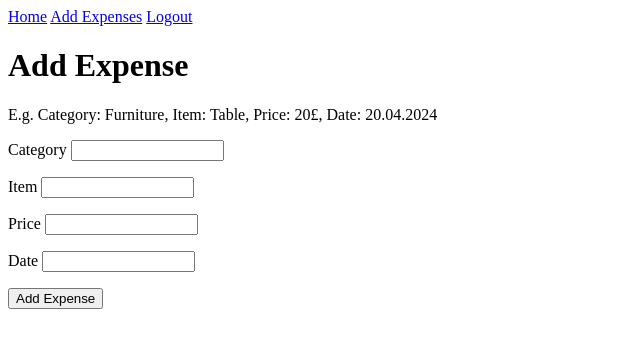
After one commit to ak-fishbarc/FinanceTracker, a Flask app: page /post_expense in a window 1280 px wide. The commit adds this page. Shown: the top 348 px of the page, without its empty margins (0-640 px from the left). Run offline with Flask 3, Linux system fonts and the light colour scheme; the visitor is signed in with stand-in values (Sample User, id 1); parts of the project's set-up code (start-up, migrations or seed data) failed here and were passed over; some libraries are stand-ins or nearby versions.

Commit message:
Added route for adding expenses, added form for expenses and added a little to base.html code for better website navigation

```diff
--- a/app.py
+++ b/app.py
@@ -67,11 +67,15 @@ def registration():
     return render_template('registration.html', form=form)
 
 
-@app.route('/expense')
+@app.route('/post_expense', methods=['POST', 'GET'])
 @login_required
 def post_expense():
-    models.add_expense(current_user.username, 'Furniture', 'Table4', '30£', '02.04.2024')
-    return "Added to expenses"
+    form = forms.ExpenseForm()
+    if form.validate_on_submit():
+        models.add_expense(current_user.username, form.category.data, form.item.data,
+                           form.price.data, form.expense_date.data)
+        return redirect(url_for('post_expense'))
+    return render_template('post_expense.html', form=form)
 
 
 @app.errorhandler(429)
--- a/forms.py
+++ b/forms.py
@@ -31,3 +31,11 @@ class RegistrationForm(FlaskForm):
                 app.models.User.email == email.data))
             if user is not None:
                 raise ValidationError('Invalid Email')
+
+
+class ExpenseForm(FlaskForm):
+    category = StringField('Category', validators=[DataRequired()])
+    item = StringField('Item', validators=[DataRequired()])
+    price = StringField('Price', validators=[DataRequired()])
+    expense_date = StringField('Date', validators=[DataRequired()])
+    submit = SubmitField('Add Expense')
--- a/templates/base.html
+++ b/templates/base.html
@@ -8,6 +8,8 @@
             <a href="{{ url_for('login') }}">Login</a>
             <a href="{{ url_for('registration') }}">Register</a>
         {% else %}
+            <a href="{{ url_for('home_page') }}">Home</a>
+            <a href="{{ url_for('post_expense') }}">Add Expenses</a>
             <a href="{{ url_for('logout') }}">Logout</a>
         {% endif %}
     </div>
--- /dev/null
+++ b/templates/post_expense.html
@@ -0,0 +1,44 @@
+<!DOCTYPE html>
+<html lang="en">
+<head>
+    {% extends "base.html" %}
+</head>
+<body>
+    {% block body %}
+        <h1>Add Expense</h1>
+        <p>E.g. Category: Furniture, Item: Table, Price: 20£, Date: 20.04.2024</p>
+        <form action="" method="post">
+            {{ form.hidden_tag() }}
+            <p>
+                {{ form.category.label }}
+                {{ form.category(size=16) }}
+                {% for error in form.category.errors %}
+                <span style="color: red;">[{{ error }}]</span>
+                {% endfor %}
+            </p>
+            <p>
+                {{ form.item.label }}
+                {{ form.item(size=16) }}
+                {% for error in form.item.errors %}
+                <span style="color: red;">[{{ error }}]</span>
+                {% endfor %}
+            </p>
+            <p>
+                {{ form.price.label }}
+                {{ form.price(size=16) }}
+                {% for error in form.price.errors %}
+                <span style="color: red;">[{{ error }}]</span>
+                {% endfor %}
+            </p>
+            <p>
+                {{ form.expense_date.label }}
+                {{ form.expense_date(size=16) }}
+                {% for error in form.expense_date.errors %}
+                <span style="color: red;">[{{ error }}]</span>
+                {% endfor %}
+            </p>
+            <p>{{ form.submit() }}</p>
+        </form>
+    {% endblock %}
+</body>
+</html>
```
